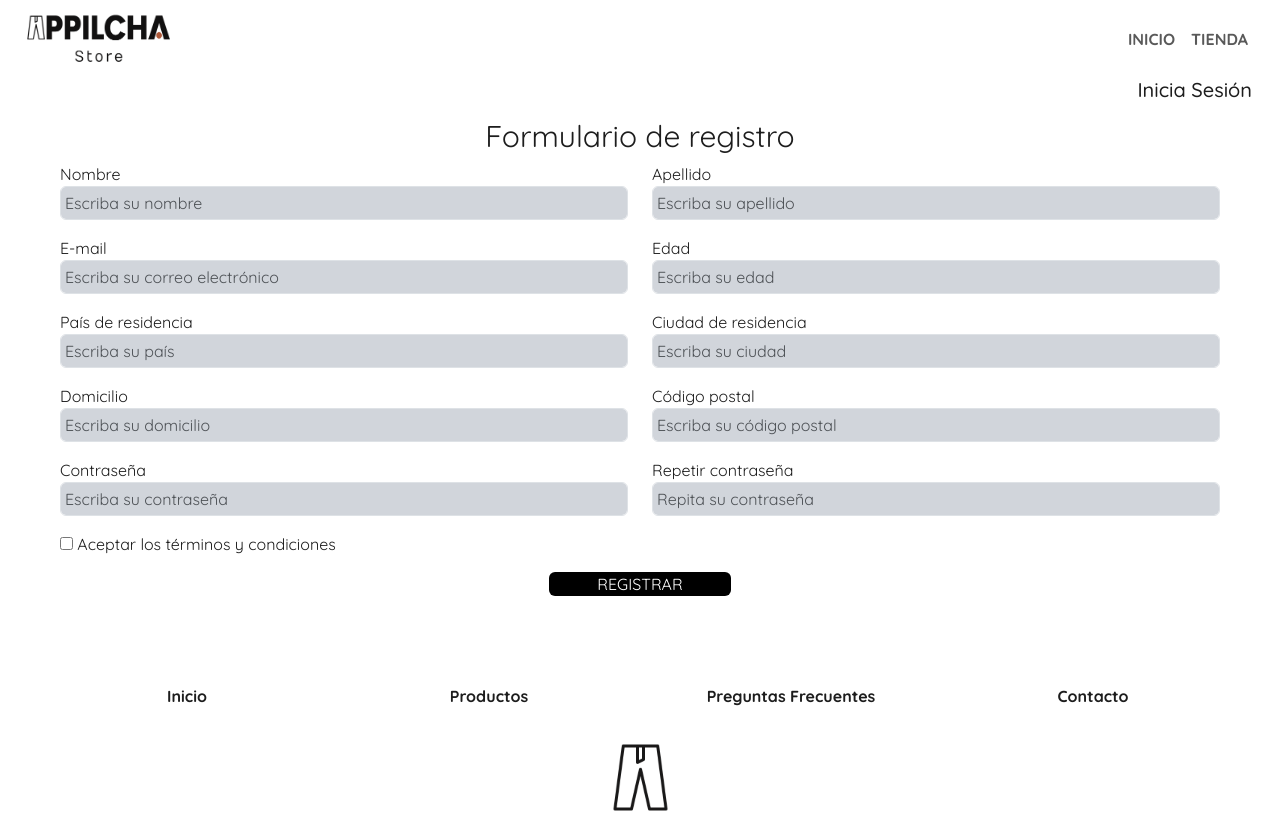
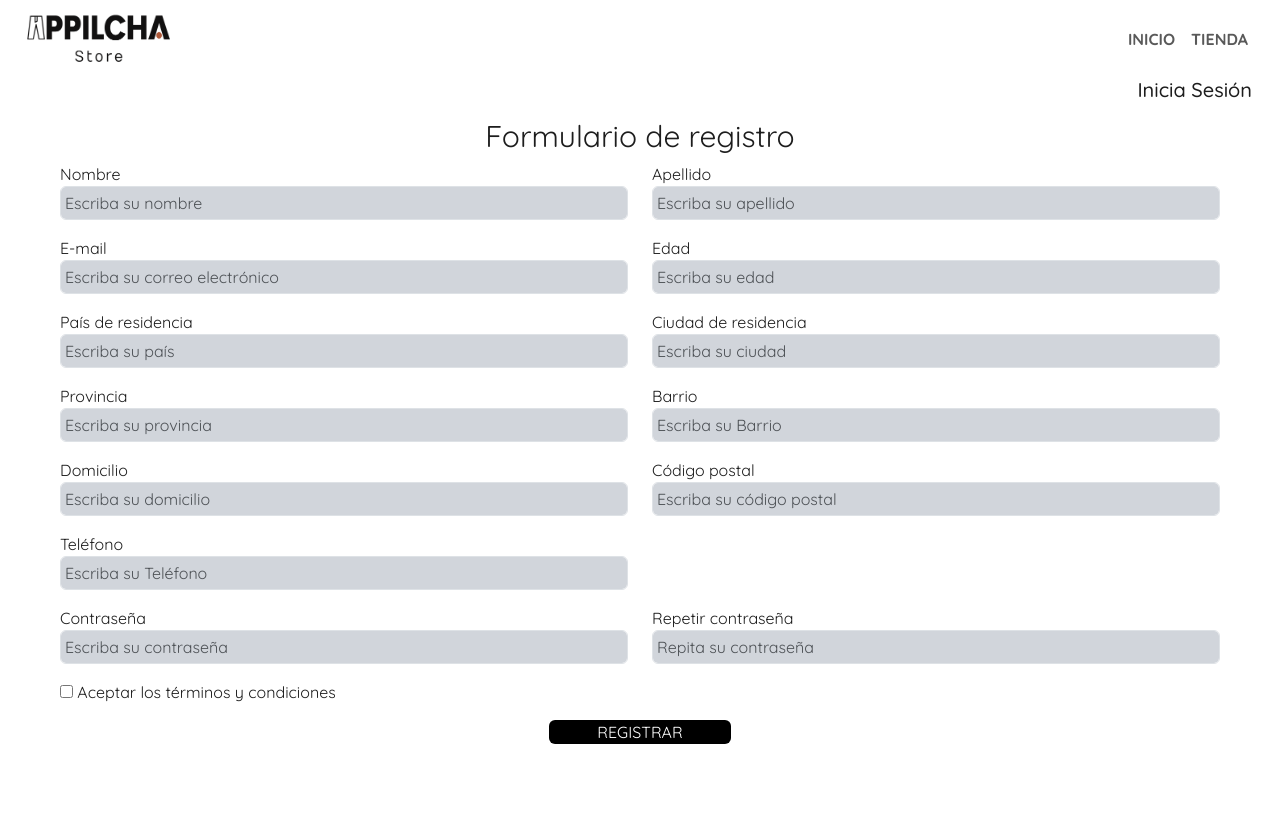
Before and after one commit to juaniz92/23302-grupo3-Appilcha, a React (Create React App) app: page /Registrarse in a window 1280 px wide. Shown: the top 813 px of the page. Built offline with nearby package versions, Linux system fonts and the light colour scheme; no server answers.

Commit message:
Se agregan campos en Formulario Registrar yMostrar

```diff
--- a/package.json
+++ b/package.json
@@ -5,6 +5,10 @@
   "homepage": ".",
   "dependencies": {
     "@emailjs/browser": "^3.11.0",
+    "@fortawesome/fontawesome-svg-core": "^6.4.0",
+    "@fortawesome/free-brands-svg-icons": "^6.4.0",
+    "@fortawesome/free-solid-svg-icons": "^6.4.0",
+    "@fortawesome/react-fontawesome": "^0.2.0",
     "@testing-library/jest-dom": "^5.16.5",
     "@testing-library/react": "^14.0.0",
     "@testing-library/user-event": "^14.4.3",
--- a/src/componentes/Auth/Mostrar.jsx
+++ b/src/componentes/Auth/Mostrar.jsx
@@ -1,9 +1,12 @@
 import React, {useState, useEffect} from 'react';
+import Table from 'react-bootstrap/Table';
 import {Link} from 'react-router-dom';
 import {collection, getDocs, deleteDoc, doc} from 'firebase/firestore';
 import { db } from '../../firebaseConfig/firebase';
 import Swal from 'sweetalert2';
 import {async} from '@firebase/util';
+import {FontAwesomeIcon} from '@fortawesome/react-fontawesome';
+import { faTrash, faPenToSquare } from '@fortawesome/free-solid-svg-icons'
 import withReactContent from 'sweetalert2-react-content';
 const MySwal = withReactContent(Swal);
 
@@ -76,7 +79,7 @@ const Mostrar = () => {
                 <div className='d-grid gap-2'>
                     <Link to="/Registrarse" className='btn btn-outline-light btn-lg mt-3 mb-4 w-25 text-black' >Registrar Usuario <i className="fa-solid fa-plus"></i></Link>
                 </div>
-                <table className='table table-dark table-hover'>
+                <Table striped bordered hover responsive="sm" variant="dark">
                     <thead>
                         <tr>
                             <th>Nombre</th>
@@ -85,8 +88,11 @@ const Mostrar = () => {
                             <th>Email</th>
                             <th>Pais</th>
                             <th>Ciudad</th>
+                            <th>Provincia</th>
+                            <th>Barrio</th>
                             <th>Domicilio</th>
                             <th>Postal</th>
+                            <th>Teléfono</th>
                             <th>Password</th>
                             <th>Reppassword</th>
                             <th>Rol</th>
@@ -101,20 +107,24 @@ const Mostrar = () => {
                                 <td key={usuari.Email} className='text-light'>{usuari.Email || ''}</td>
                                 <td key={usuari.Pais} className='text-light'>{usuari.Pais || ''}</td>
                                 <td key={usuari.Ciudad} className='text-light'>{usuari.Ciudad || ''} </td>
+                                <td key={usuari.Provincia} className='text-light'>{usuari.Provincia || ''} </td>
+                                <td key={usuari.Barrio} className='text-light'>{usuari.Barrio || ''} </td>
                                 <td key={usuari.Domicilio} className='text-light'>{usuari.Domicilio || ''} </td>
                                 <td key={usuari.Postal} className='text-light'>{usuari.Postal || ''}</td>
+                                <td key={usuari.Telefono} className='text-light'>{usuari.Telefono || ''}</td>
                                 <td key={usuari.Password} className='text-light'>{usuari.Password || ''}</td>
                                 <td key={usuari.Reppassword} className='text-light'>{usuari.Reppassword || ''} </td>
                                 <td key={usuari.rol} className='text-light'>{usuari.rol || ''} </td>
                                 <td>
-                                    <Link to={`/editarusuario/${usuari.id}`} className="btn btn-info"><i className="fa-solid fa-pen-to-square"></i></Link>
-                                    <button onClick={()=>{confirmDelete(usuari.id)}} className="bg-danger"><i className="fa-solid fa-trash "></i>Eliminar</button>
+                                    <Link to={`/editarusuario/${usuari.id}`} ><FontAwesomeIcon icon={faPenToSquare} />Editar</Link>
+                                    <br /> <br />
+                                    <button onClick={()=>{confirmDelete(usuari.id)}} ><FontAwesomeIcon icon={faTrash}  />Eliminar</button>
                                 </td>
                             </tr>
                         ))}
 
                     </tbody>
-                </table>
+                </Table>
             </div>
         </div>
     </div>
--- a/src/componentes/Auth/Registrarse.jsx
+++ b/src/componentes/Auth/Registrarse.jsx
@@ -14,16 +14,19 @@ const firestore = getFirestore(firebaseApp);
 const MySwal = withReactContent(Swal);
 
 function Registrarse(){
-    const [nombre, setNombre] = useState('');
-    const [apellido, setApellido] = useState('');
+    const [Nombre, setNombre] = useState('');
+    const [Apellido, setApellido] = useState('');
     const [email, setEmail] = useState('');
     const [password, setPassword] = useState('');
-    const [edad, setEdad] = useState('');
-    const [ciudad, setCiudad] = useState('');
-    const [pais, setPais] = useState('');
-    const [domicilio, setDomicilio] = useState('');
-    const [postal, setPostal] = useState('');
-    const [reppassword, setReppassword] = useState('');
+    const [Edad, setEdad] = useState('');
+    const [Ciudad, setCiudad] = useState('');
+    const [Pais, setPais] = useState('');
+    const [Provincia, setProvincia] = useState('');
+    const [Barrio, setBarrio] = useState('');
+    const [Domicilio, setDomicilio] = useState('');
+    const [Postal, setPostal] = useState('');
+    const [Telefono, setTelefono] = useState('');
+    const [Reppassword, setReppassword] = useState('');
 
     const navigate = useNavigate();
     //referenciar db
@@ -76,10 +79,10 @@ function Registrarse(){
     const nuevo = async (e) => {
         e.preventDefault();
 
-        if (nombre ==="" || apellido ==="" || email ==="" || password ==="" || edad ==="" || pais ==="" || ciudad ==="" || domicilio ==="" || postal ===""|| reppassword ===""){
+        if (Nombre ==="" || Apellido ==="" || email ==="" || password ==="" || Edad ==="" || Pais ==="" || Ciudad ==="" || Domicilio ==="" || Postal ===""|| Reppassword ===""){
             alertIncompleto();
             if (password.length>0){
-                if(password !== reppassword){
+                if(password !== Reppassword){
                     alertPassword();
                 }
             }
@@ -94,7 +97,7 @@ function Registrarse(){
             console.log(infoUsuario.user.uid);
             //await addDoc(usuariosCollection, {Nombre: nombre, Apellido: apellido,  Email: email, Password: password, Edad: edad, Pais: pais, Ciudad: ciudad, Domicilio: domicilio, Postal: postal, Reppassword: reppassword, rol: 'user'});
             const docuRef = doc(firestore, `Usuarios/${infoUsuario.user.uid}`);
-            setDoc(docuRef, { Nombre: nombre, Apellido: apellido,  Email: email, Password: password, Edad: edad, Pais: pais, Ciudad: ciudad, Domicilio: domicilio, Postal: postal, Reppassword: reppassword, rol: 'user' });
+            setDoc(docuRef, { Nombre: Nombre, Apellido: Apellido,  Email: email, Password: password, Edad: Edad, Pais: Pais, Ciudad: Ciudad,Barrio:Barrio, Provincia:Provincia, Domicilio: Domicilio, Postal: Postal, Telefono:Telefono, Reppassword: Reppassword, rol: 'user' });
             alertCreacion();
             navigate("/");
 
@@ -132,7 +135,7 @@ function Registrarse(){
                                             </div>
                                             <div className="col-md-12">
                                                 <input
-                                                value={nombre}
+                                                value={Nombre}
                                                 onBlur={manejarBlur}
                                                 type="text"
                                                 className="form-control rounded-md p-1 text-black bg-gray-300 mb-2"
@@ -151,7 +154,13 @@ function Registrarse(){
                                             <div className="col-md-12">
                                                 <label for='apellido' className="text-1">Apellido</label>
                                             </div>
-                                            <input value={apellido}  type="text" className="form-control rounded-md mb-2 p-1 text-black bg-gray-300" placeholder="Escriba su apellido" data-input="text" id="apellido" onChange={(e)=>setApellido(e.target.value)}/>
+                                            <input value={Apellido}
+                                            type="text"
+                                            className="form-control rounded-md p-1 text-black bg-gray-300 mb-2"
+                                            placeholder="Escriba su apellido"
+                                            data-input="text"
+                                            id="apellido"
+                                            onChange={(e)=>setApellido(e.target.value)}/>
                                             {mostrarError && <div className="text-red-500 text-xs">Completa el campo</div>}
                                             <span className="formulario-contacto__contenido__span"></span>
 
@@ -162,7 +171,13 @@ function Registrarse(){
                                             <div className="col-md-12">
                                                 <label for='email' className="text-1">E-mail</label>
                                             </div>
-                                            <input value= {email} type="email" className="form-control rounded-md mb-2 p-1 text-black bg-gray-300" placeholder="Escriba su correo electrónico" data-input="email" id="email" onChange={(e)=>setEmail(e.target.value)}/>
+                                            <input value= {email}
+                                            type="email"
+                                            className="form-control rounded-md mb-2 p-1 text-black bg-gray-300"
+                                            placeholder="Escriba su correo electrónico"
+                                            data-input="email"
+                                            id="email"
+                                            onChange={(e)=>setEmail(e.target.value)}/>
                                             {mostrarError && <div className="text-red-500 text-xs">Completa el campo</div>}
                                             <span className="formulario-contacto__contenido__span"></span>
                                         </div>
@@ -170,7 +185,13 @@ function Registrarse(){
                                             <div className="col-md-12">
                                                 <label for='edad' className="text-1">Edad</label>
                                             </div>
-                                            <input value={edad}  type="number" mode="numeric" className="form-control rounded-md mb-2 p-1 text-black bg-gray-300" placeholder="Escriba su edad" data-input="number" id="edad" onChange={(e)=>setEdad(e.target.value)}/>
+                                            <input value={Edad}
+                                            type="number" mode="numeric"
+                                            className="form-control rounded-md mb-2 p-1 text-black bg-gray-300"
+                                            placeholder="Escriba su edad"
+                                            data-input="number"
+                                            id="edad"
+                                            onChange={(e)=>setEdad(e.target.value)}/>
                                             {mostrarError && <div className="text-red-500 text-xs">Completa el campo</div>}
                                             <span className="formulario-contacto__contenido__span"></span>
 
@@ -182,14 +203,36 @@ function Registrarse(){
                                             <div className="col-md-12">
                                                 <label for='pais' className="text-1">País de residencia</label>
                                             </div>
-                                            <input value={pais}  type="text" className="form-control rounded-md mb-2 p-1 text-black bg-gray-300" placeholder="Escriba su país" data-input="text" id="pais" onChange={(e)=>setPais(e.target.value)}/>
+                                            <input value={Pais}  type="text" className="form-control rounded-md mb-2 p-1 text-black bg-gray-300" placeholder="Escriba su país" data-input="text" id="pais" onChange={(e)=>setPais(e.target.value)}/>
                                             <span className="formulario-contacto__contenido__span"></span>
                                         </div>
                                         <div className="col-md-6">
                                             <div className="col-md-12">
                                                 <label for='ciudad' className="text-1">Ciudad de residencia</label>
                                             </div>
-                                            <input value={ciudad} type="text" className="form-control rounded-md mb-2 p-1 text-black bg-gray-300" placeholder="Escriba su ciudad" data-input="text" id="ciudad" onChange={(e)=>setCiudad(e.target.value)}/>
+                                            <input value={Ciudad} type="text" className="form-control rounded-md mb-2 p-1 text-black bg-gray-300" placeholder="Escriba su ciudad" data-input="text" id="ciudad" onChange={(e)=>setCiudad(e.target.value)}/>
+                                            <span className="formulario-contacto__contenido__span"></span>
+                                        </div>
+                                    </div>
+                                    <div className="row my-2">
+                                        <div className="col-md-6">
+                                            <div className="col-md-12">
+                                                <label for='pais' className="text-1">Provincia</label>
+                                            </div>
+                                            <input value={Provincia}
+                                            type="text"
+                                            className="form-control rounded-md mb-2 p-1 text-black bg-gray-300"
+                                            placeholder="Escriba su provincia"
+                                            data-input="text"
+                                            id="pais"
+                                            onChange={(e)=>setProvincia(e.target.value)}/>
+                                            <span className="formulario-contacto__contenido__span"></span>
+                                        </div>
+                                        <div className="col-md-6">
+                                            <div className="col-md-12">
+                                                <label for='ciudad' className="text-1">Barrio</label>
+                                            </div>
+                                            <input value={Barrio} type="text" className="form-control rounded-md mb-2 p-1 text-black bg-gray-300" placeholder="Escriba su Barrio" data-input="text" id="ciudad" onChange={(e)=>setBarrio(e.target.value)}/>
                                             <span className="formulario-contacto__contenido__span"></span>
                                         </div>
                                     </div>
@@ -198,16 +241,26 @@ function Registrarse(){
                                             <div className="col-md-12">
                                                 <label for='domicilio' className="text-1">Domicilio</label>
                                             </div>
-                                            <input value={domicilio}  type="text" className="form-control rounded-md mb-2 p-1 text-black bg-gray-300" placeholder="Escriba su domicilio" data-input="text" id="domicilio" onChange={(e)=>setDomicilio(e.target.value)}/>
+                                            <input value={Domicilio}  type="text" className="form-control rounded-md mb-2 p-1 text-black bg-gray-300" placeholder="Escriba su domicilio" data-input="text" id="domicilio" onChange={(e)=>setDomicilio(e.target.value)}/>
                                             <span className="formulario-contacto__contenido__span"></span>
                                         </div>
                                         <div className="col-md-6">
                                             <div className="col-md-12">
                                                 <label for='postal' className="text-1">Código postal</label>
                                             </div>
-                                            <input value={postal}  type="number" className="form-control rounded-md mb-2 p-1 text-black bg-gray-300" placeholder="Escriba su código postal" data-input="number" id="postal" onChange={(e)=>setPostal(e.target.value)}/>
+                                            <input value={Postal}  type="number" className="form-control rounded-md mb-2 p-1 text-black bg-gray-300" placeholder="Escriba su código postal" data-input="number" id="postal" onChange={(e)=>setPostal(e.target.value)}/>
                                             <span className="formulario-contacto__contenido__span"></span>
                                         </div>
+                                    </div>
+                                    <div className="row my-2">
+                                        <div className="col-md-6">
+                                            <div className="col-md-12">
+                                                <label for='domicilio' className="text-1">Teléfono</label>
+                                            </div>
+                                            <input value={Telefono}  type="text" className="form-control rounded-md mb-2 p-1 text-black bg-gray-300" placeholder="Escriba su Teléfono" data-input="text" id="domicilio" onChange={(e)=>setTelefono(e.target.value)}/>
+                                            <span className="formulario-contacto__contenido__span"></span>
+                                        </div>
+
                                     </div>
                                     <div className="row my-2">
                                         <div className="col-md-6">
@@ -221,7 +274,7 @@ function Registrarse(){
                                             <div className="col-md-12">
                                                 <label for='password' className="text-1">Repetir contraseña</label>
                                             </div>
-                                            <input value={reppassword}  className="form-control rounded-md mb-1 p-1 text-black bg-gray-300" type="password" placeholder="Repita su contraseña" data-input="password" id="reppassword" onChange={(e)=>setReppassword(e.target.value)}/>
+                                            <input value={Reppassword}  className="form-control rounded-md mb-1 p-1 text-black bg-gray-300" type="password" placeholder="Repita su contraseña" data-input="password" id="reppassword" onChange={(e)=>setReppassword(e.target.value)}/>
                                             <span className="formulario-contacto__contenido__span"></span>
 
                                         </div>
```
Also changed, not shown: 1 other file (tests, documents, lock files or other folders).
